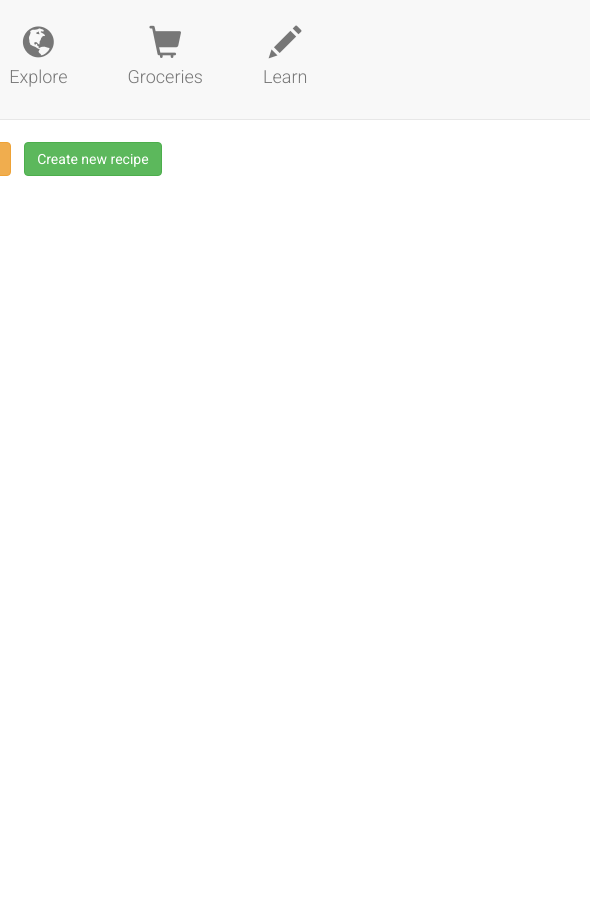
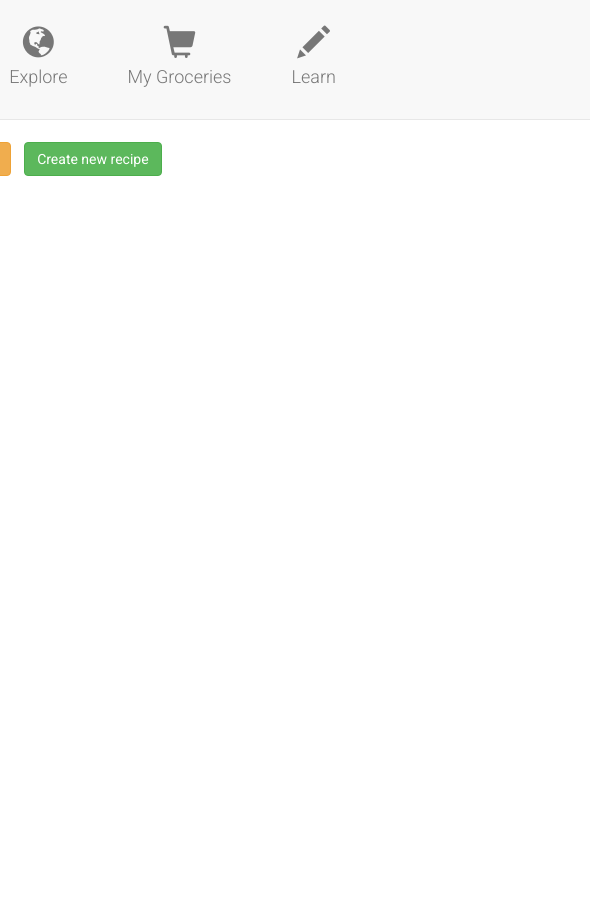
Before and after one commit to dkarella/RecipeMe, a website: page public/index.html in a window 1280 px wide. Shown: the full height of the page, 359-949 px from the left. Drawn offline with nearby package versions, Linux system fonts and the light colour scheme; some packages are replaced by stand-ins of ours; no server answers.

Commit message:
Changed 'Groceries' to 'My Groceries'

```diff
--- a/public/index.html
+++ b/public/index.html
@@ -55,7 +55,7 @@
                     <li>
                         <a href="#groceries/">
                             <span class="glyphicon glyphicon-shopping-cart center-block"></span>
-                            <h4>Groceries</h4>
+                            <h4>My Groceries</h4>
                         </a>
                     </li>
                     <li>
```
